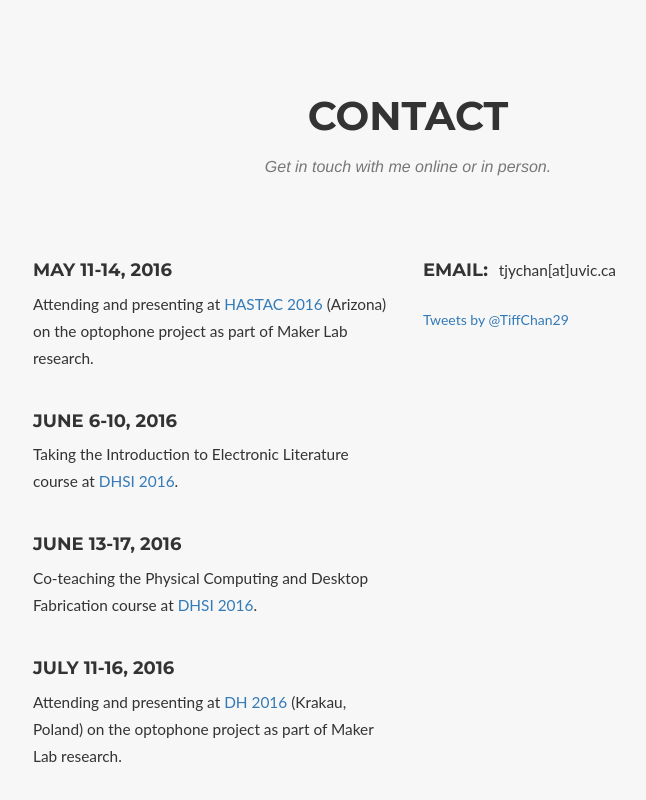
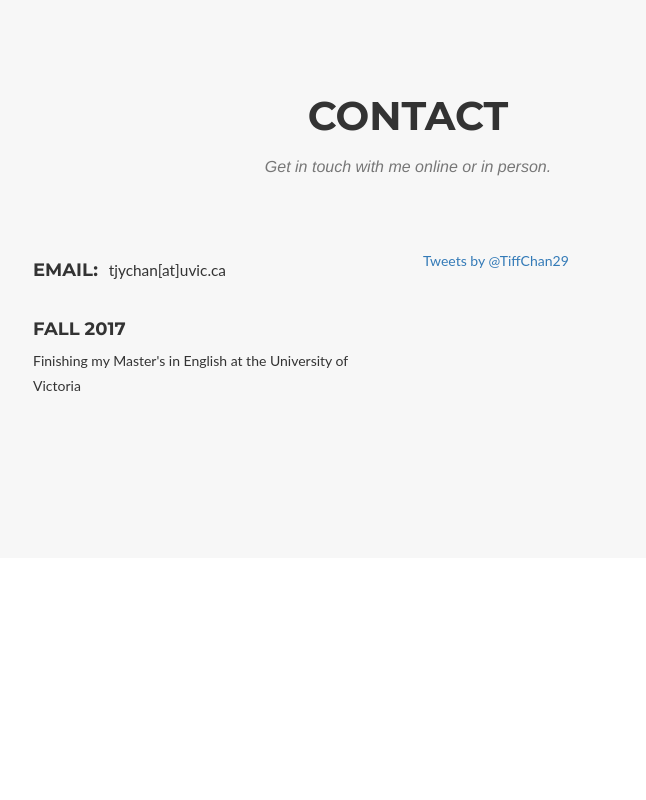
Before and after one commit to eltiffster/homepage, a plain HTML site: page index.html in a window 1280 px wide. Shown: the part 3851-4651 px from the top of the page, without its empty margins (232-878 px from the left). After the commit the page ends 4459 px from the top, so only its background shows below. Drawn offline with nearby package versions, Linux system fonts and the light colour scheme; a web font is replaced by a local one.

Commit message:
Update index.html

```diff
--- a/index.html
+++ b/index.html
@@ -259,22 +259,12 @@
             </div>
             <div class="row">
                 <div class="col-lg-4 col-lg-offset-2">
-                    <h4>May 11-14, 2016</h4>
-                    <p class="text-bigger">Attending and presenting at <a href="http://maker.uvic.ca/optophone/" target="_blank">HASTAC 2016</a> (Arizona) on the optophone project as part of Maker Lab research.</p>
-                    &nbsp;
-                    <h4>June 6-10, 2016</h4>
-                    <p class="text-bigger">Taking the Introduction to Electronic Literature course at <a href="http://dhsi.org/" target="_blank">DHSI 2016</a>.</p>
-                    &nbsp;
-                    <h4>June 13-17, 2016</h4>
-                    <p class="text-bigger">Co-teaching the Physical Computing and Desktop Fabrication course at <a href="http://dhsi.org/" target="_blank">DHSI 2016</a>.</p>
-                    &nbsp;
-                    <h4>July 11-16, 2016</h4>
-                    <p class="text-bigger">Attending and presenting at <a href="http://dh2016.adho.org/" target="_blank">DH 2016</a> (Krakau, Poland) on the optophone project as part of Maker Lab research.</p>
+                    <h4 class="inline-h4">Email:</h4>
+                    <p class="inline-p text-bigger">tjychan[at]uvic.ca</p>
+                    <h4>Fall 2017</h4>
+                    <p>Finishing my Master's in English at the University of Victoria</p>
                 </div>
                 <div class="col-lg-4">
-                    <h4 class="inline-h4">Email:</h4>
-                    <p class="inline-p text-bigger">tjychan[at]uvic.ca</p>
-                    &nbsp;<br/>
                     <a class="twitter-timeline" href="https://twitter.com/TiffChan29" data-widget-id="732057076524945408">Tweets by @TiffChan29</a>
 <script>!function(d,s,id){var js,fjs=d.getElementsByTagName(s)[0],p=/^http:/.test(d.location)?'http':'https';if(!d.getElementById(id)){js=d.createElement(s);js.id=id;js.src=p+"://platform.twitter.com/widgets.js";fjs.parentNode.insertBefore(js,fjs);}}(document,"script","twitter-wjs");</script>
                 </div>
```
